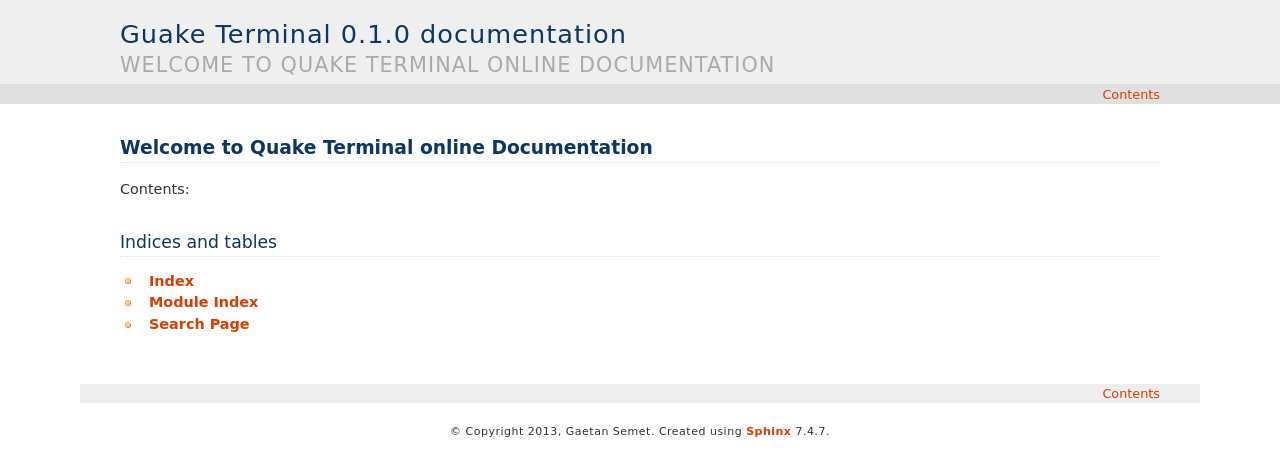
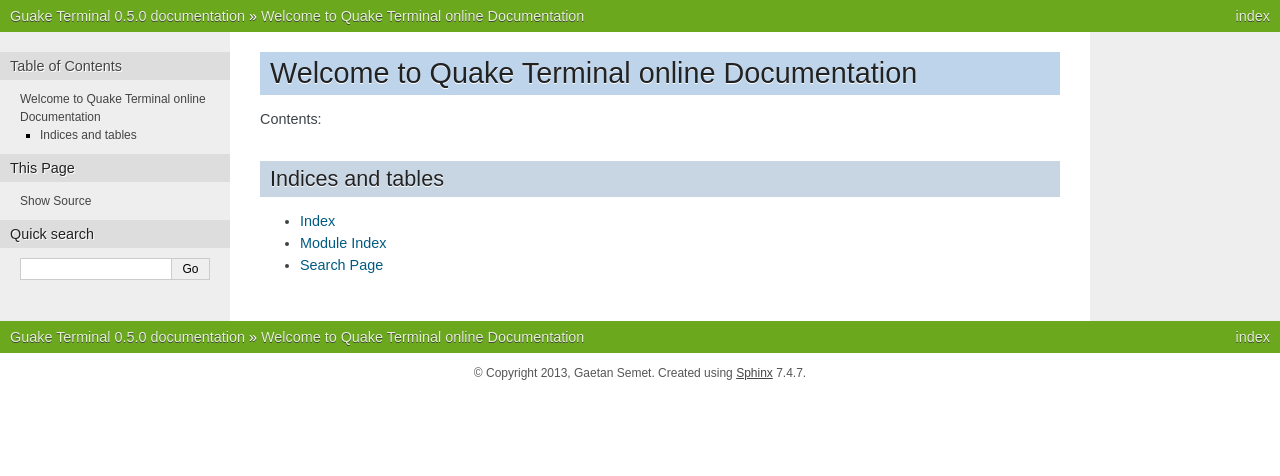
Before and after one commit to Guake/guake, a Sphinx documentation site: the page built from doc/source/index.rst, in a window 1280 px wide. Shown: the top 476 px of the page. Built offline with Sphinx 7.4.7, drawn with Linux system fonts in a browser that asks for light colours.

Commit message:
ReadTheDoc theme
Signed-off-by: Gaetan Semet <gaetan@xeberon.net>

```diff
--- a/doc/source/conf.py
+++ b/doc/source/conf.py
@@ -11,7 +11,8 @@
 # All configuration values have a default; values that are commented out
 # serve to show the default.
 
-import sys, os
+import os
+import sys
 
 # If extensions (or modules to document with autodoc) are in another directory,
 # add these directories to sys.path here. If the directory is relative to the
@@ -48,9 +49,9 @@
 # built documents.
 #
 # The short X.Y version.
-version = '0.1'
+version = '0.5'
 # The full version, including alpha/beta/rc tags.
-release = '0.1.0'
+release = '0.5.0'
 
 # The language for content autogenerated by Sphinx. Refer to documentation
 # for a list of supported languages.
@@ -91,7 +92,11 @@
 
 # The theme to use for HTML and HTML Help pages.  See the documentation for
 # a list of builtin themes.
-html_theme = 'haiku'
+on_rtd = os.environ.get('READTHEDOCS', None) == 'True'
+if on_rtd:
+    html_theme = 'default'
+else:
+    html_theme = 'nature'
 
 # Theme options are theme-specific and customize the look and feel of a theme
 # further.  For a list of options available for each theme, see the
```
